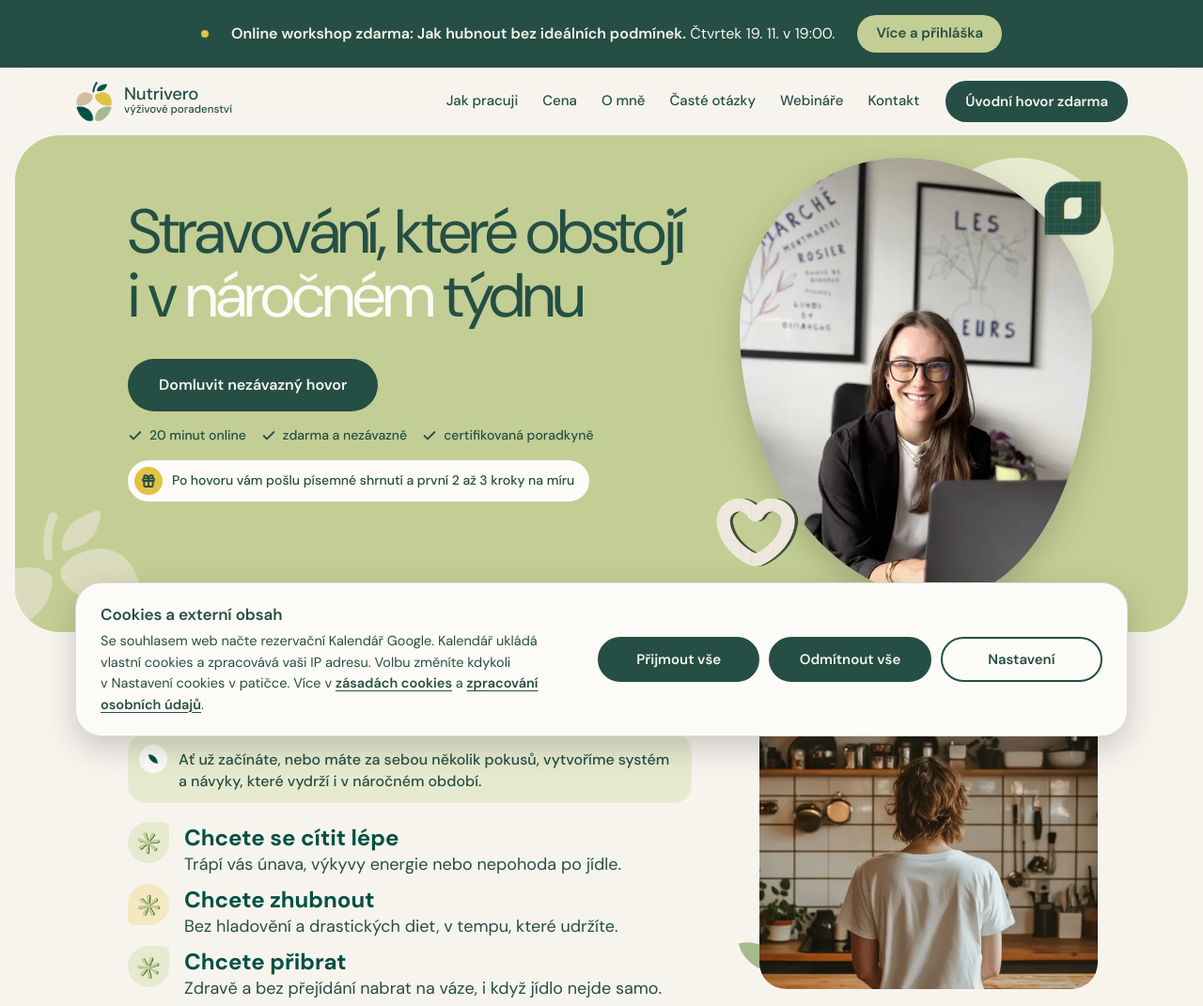
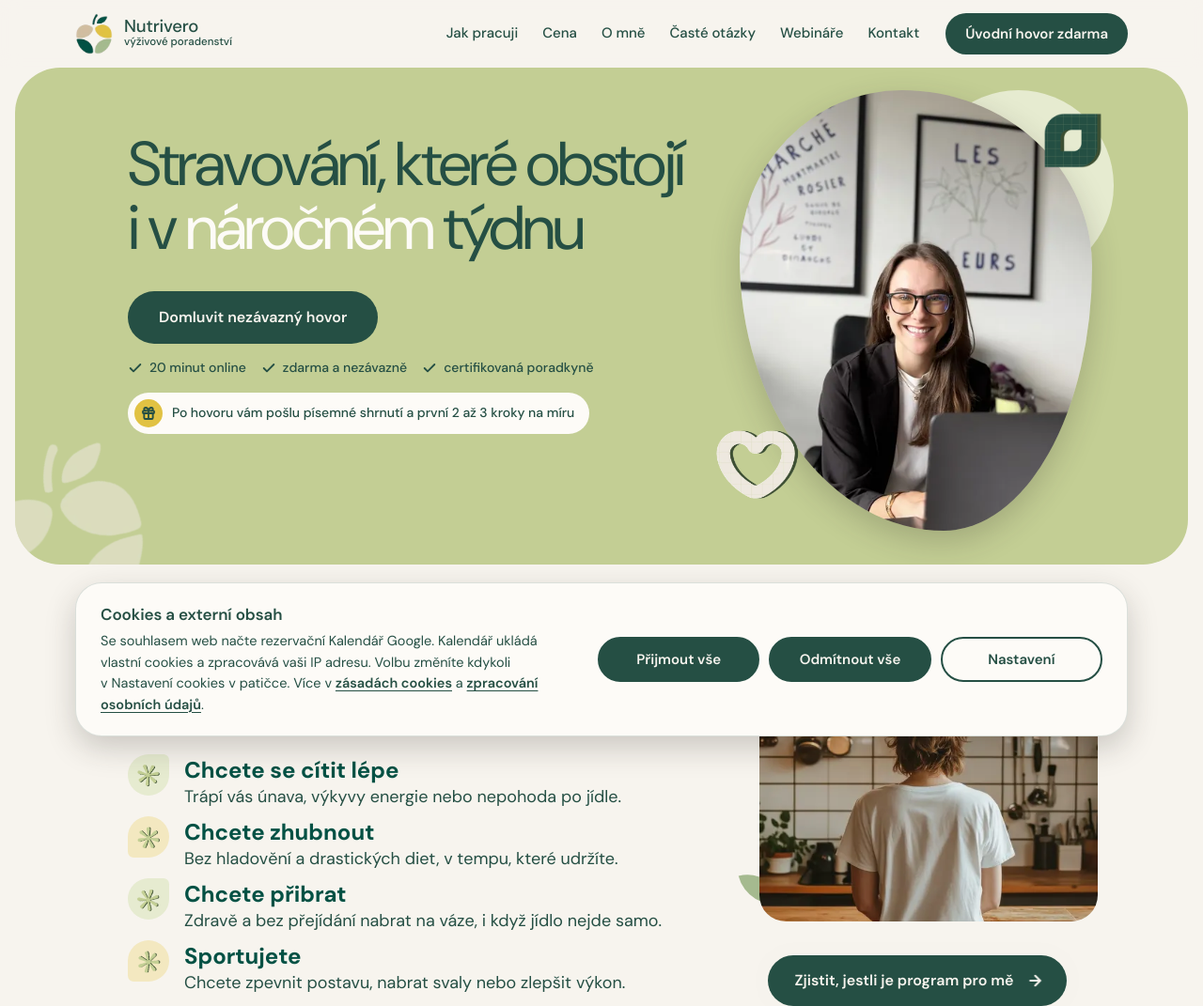
Before and after one commit to OndrejKamaryt/nutrivero-nahled, a plain HTML site: page _src/index.html in a window 1280 px wide. Shown: the top 1071 px of the page at 94% size. Drawn offline with Linux system fonts and the light colour scheme; files that its build step writes are made by us from their sources; files whose address does not match are found by name.

Commit message:
Bez pruhu s workshopem, reference Alena K. místo Anna Š.
Co-Authored-By: Claude Opus 5.5 <noreply@anthropic.com>

```diff
--- a/_src/index.html
+++ b/_src/index.html
@@ -219,14 +219,6 @@
 <a class="skip-link" href="#obsah">Přeskočit na obsah</a>
 <div style="background-color:var(--color-bg); color:var(--color-text); font-family:var(--font-body); overflow-x:clip">
 
-  <!-- Pruh s pozvánkou na workshop (návrh majitelky z 10. 11. 2026, „Pruh na hlavní stránce“). Po konci akce
-       (data-skryt-po, ISO 8601 s časovým pásmem) ho site.js skryje; po akci pruh odstraňte, nebo přepište na další termín. -->
-  <aside class="ws-pruh" aria-label="Pozvánka na online workshop" data-skryt-po="2026-11-19T19:45:00+01:00">
-    <span class="ws-pruh-dot" aria-hidden="true"></span>
-    <p class="ws-pruh-text"><strong>Online workshop zdarma: Jak hubnout bez ideálních podmínek.</strong> Čtvrtek 19.&nbsp;11. v&nbsp;19:00.</p>
-    <a class="ws-pruh-btn" href="/workshop/">Více a&nbsp;přihláška</a>
-  </aside>
-
   <header style="position:sticky; top:0; z-index:20; background-color:rgba(247,244,238,0.92); backdrop-filter:saturate(1.3) blur(10px)">
     <div style="max-width:1232px; margin:0 auto; padding:0 clamp(16px,5vw,56px); min-height:72px; display:flex; align-items:center; justify-content:space-between; gap:12px">
       <a href="/" aria-label="Nutrivero, výživové poradenství" style="flex:none; display:flex; align-items:center; gap:12px; text-decoration:none; color:var(--color-accent)">
@@ -386,7 +378,7 @@
           <figure style="margin:0; flex:0 0 min(100%, max(calc(50% - 20px), calc((640px - 100%) * 999))); scroll-snap-align:start; min-width:0; display:grid; grid-template-columns:32px minmax(0,1fr); column-gap:12px; row-gap:8px; align-content:start">
             <span aria-hidden="true" style="position:relative; width:32px; height:32px; grid-row:span 2"><span style="position:absolute; inset:0; border-radius:50%; background-color:var(--color-accent); opacity:0.35"></span><span style="position:absolute; left:8px; top:2px; font-size:38px; line-height:1; font-weight:500; color:var(--color-accent)">“</span></span>
             <blockquote style="margin:0; font-size:16px; line-height:1.5; letter-spacing:-0.005em; color:var(--color-accent); text-wrap:pretty">Na výživovém poradenství oceňuji především <b>praktický přístup a&nbsp;rady, které dávají smysl v&nbsp;běžném životě</b>. Žádné zbytečné zákazy ani drastické diety, ale udržitelné změny podle mých potřeb. Celá spolupráce pro mě byla velkým přínosem.</blockquote>
-            <figcaption style="display:flex; align-items:flex-start; gap:8px; font-size:14px; font-weight:600; color:var(--color-accent); opacity:1"><span aria-hidden="true" style="flex:0 0 auto; width:20px; height:2px; margin-top:8px; border-radius:2px; background-color:var(--color-accent)"></span><span style="display:flex; flex-direction:column; gap:2px">Anna Š.<span style="font-weight:400; font-size:14px; line-height:1.45; text-wrap:pretty">Manažerka</span></span></figcaption>
+            <figcaption style="display:flex; align-items:flex-start; gap:8px; font-size:14px; font-weight:600; color:var(--color-accent); opacity:1"><span aria-hidden="true" style="flex:0 0 auto; width:20px; height:2px; margin-top:8px; border-radius:2px; background-color:var(--color-accent)"></span><span style="display:flex; flex-direction:column; gap:2px">Alena K.<span style="font-weight:400; font-size:14px; line-height:1.45; text-wrap:pretty">Manažerka</span></span></figcaption>
           </figure>
         </div>
         <!-- K POTVRZENÍ MAJITELKOU: věta musí být pravdivá (§ 5a odst. 5 zák. č. 634/1992 Sb.). Každá reference je od skutečného klienta, zveřejněná s jeho souhlasem. Pokud má některý z autorů k majitelce osobní nebo pracovní vztah, je nutné to u reference uvést, nebo ji odstranit. -->
```
Also changed, not shown: site/index.html (+1 -7 lines), 1 other file.
